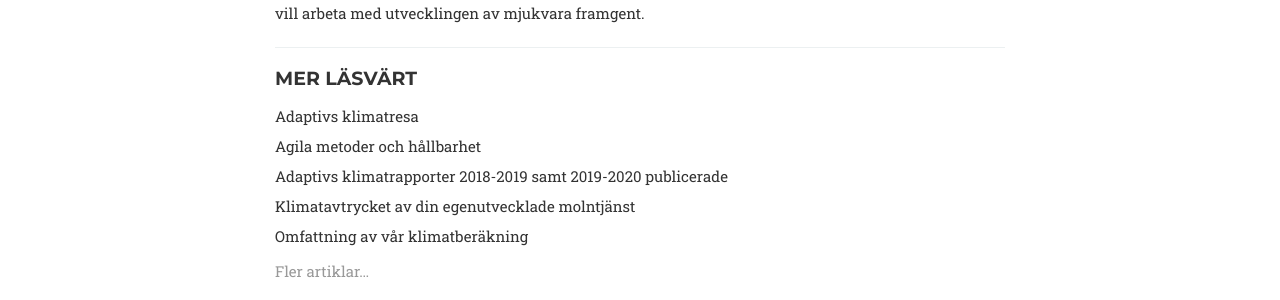
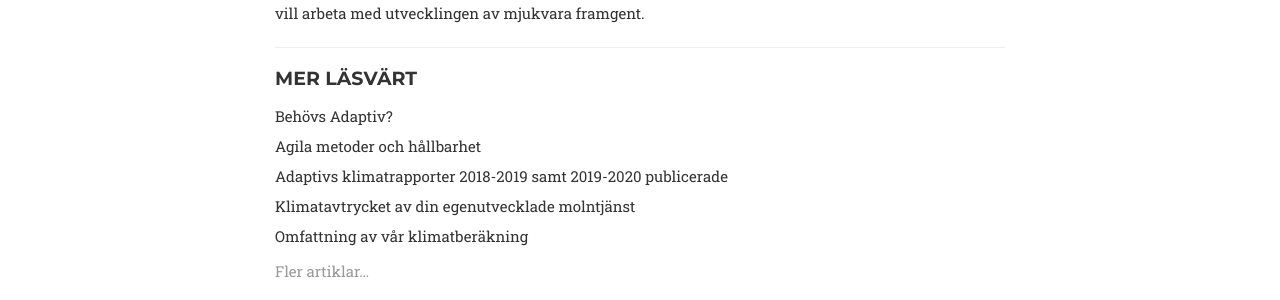
Before and after one commit to adaptiv/adaptiv_agency, a Jekyll site: the page built from _posts/2024-08-23-behov-av-våra-tjänster.md, in a window 1280 px wide and 900 px high, scrolled down 963 px. Shown: the part 528-828 px from the top of the window. Built offline with Jekyll 4.4.1, drawn with Linux system fonts in a browser that asks for light colours; some web fonts are replaced.

Commit message:
Fixed bad heading.

```diff
--- a/_posts/2024-08-23-behov-av-våra-tjänster.md
+++ b/_posts/2024-08-23-behov-av-våra-tjänster.md
@@ -1,6 +1,6 @@
 ---
 layout: post
-title:  "Adaptivs klimatresa"
+title:  "Behövs Adaptiv?"
 author: Måns Sandström
 ---
 
```
